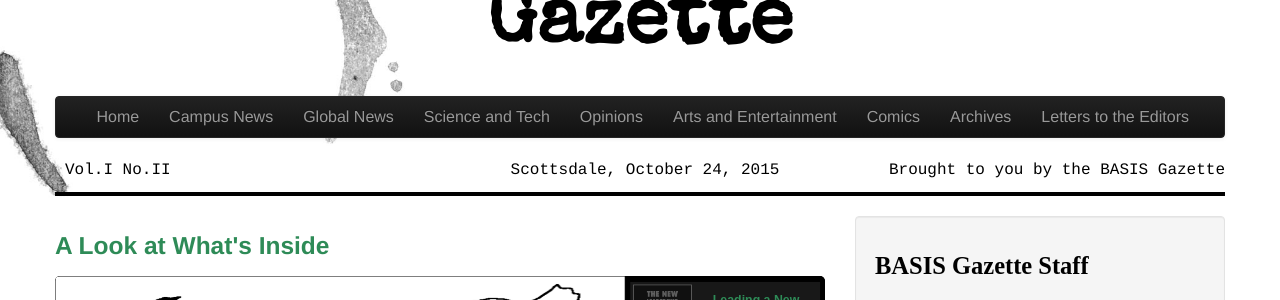
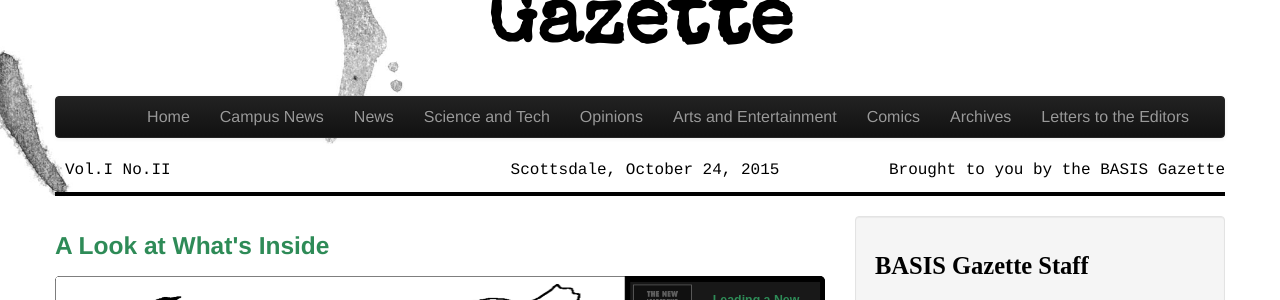
Before and after one commit to Awake99/Awake99.github.io, a Jekyll site: the page built from index.html, in a window 1280 px wide. Shown: the part 144-444 px from the top of the page. Built offline with Jekyll 4.4.1, drawn with Linux system fonts in a browser that asks for light colours; nearby versions of some CDN libraries.

```diff
--- a/_layouts/default.html
+++ b/_layouts/default.html
@@ -56,7 +56,7 @@
                   <ul class="nav pull-right">
                       <li><a href="/">Home</a></li>
                       <li><a href="/campus">Campus News</a></li>
-                      <li><a href="/news">Global News</a></li>
+                      <li><a href="/news">News</a></li>
                       <li><a href="/scitech/">Science and Tech</a></li>
                       <li><a href="/opinion/">Opinions</a></li>
                       <li><a href="/artent/">Arts and Entertainment</a></li>
--- a/news/index.html
+++ b/news/index.html
@@ -54,11 +54,11 @@ article {
   <div class="container">
     <div class="row-fluid">
 <section class="content">
-  <h2 style="text-align:center;"><b>Food</b></h2>
+  <h2 style="text-align:center;"><b>News</b></h2>
 </section>
 
 <ul class="entries">
-  {% for post in site.categories.food %}
+  {% for post in site.categories.news %}
 
   <li>
     <a href="{{ post.url }}">
```
Also changed, not shown: other parts of news/index.html (+1 -1 lines).
